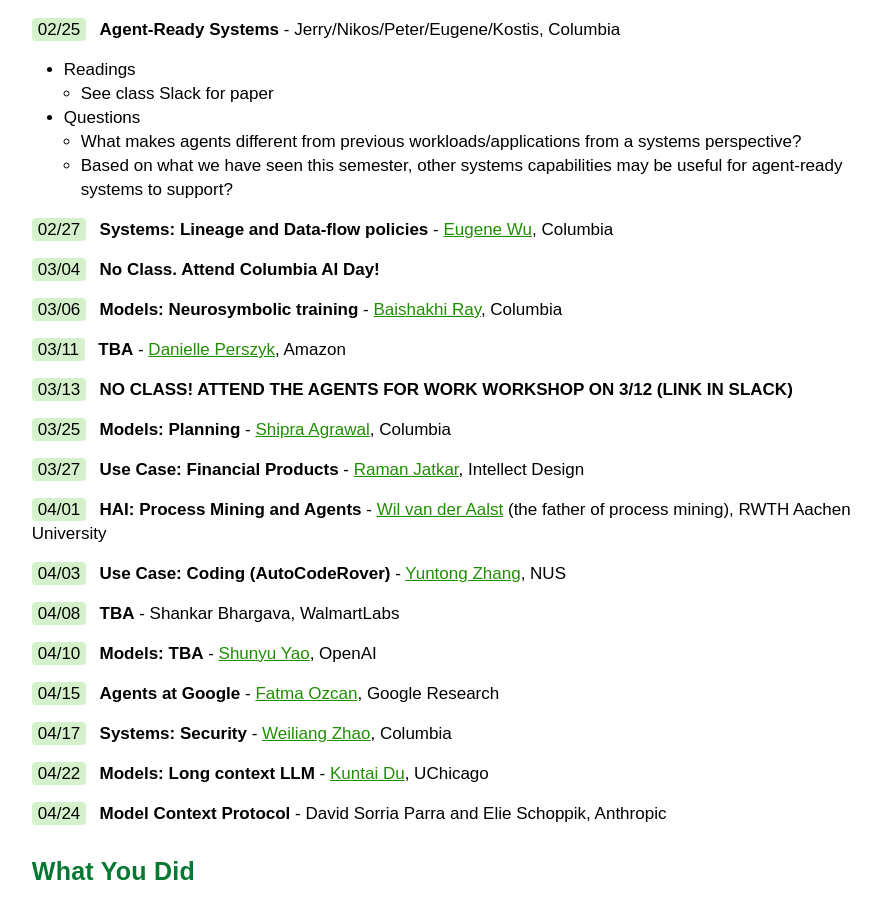
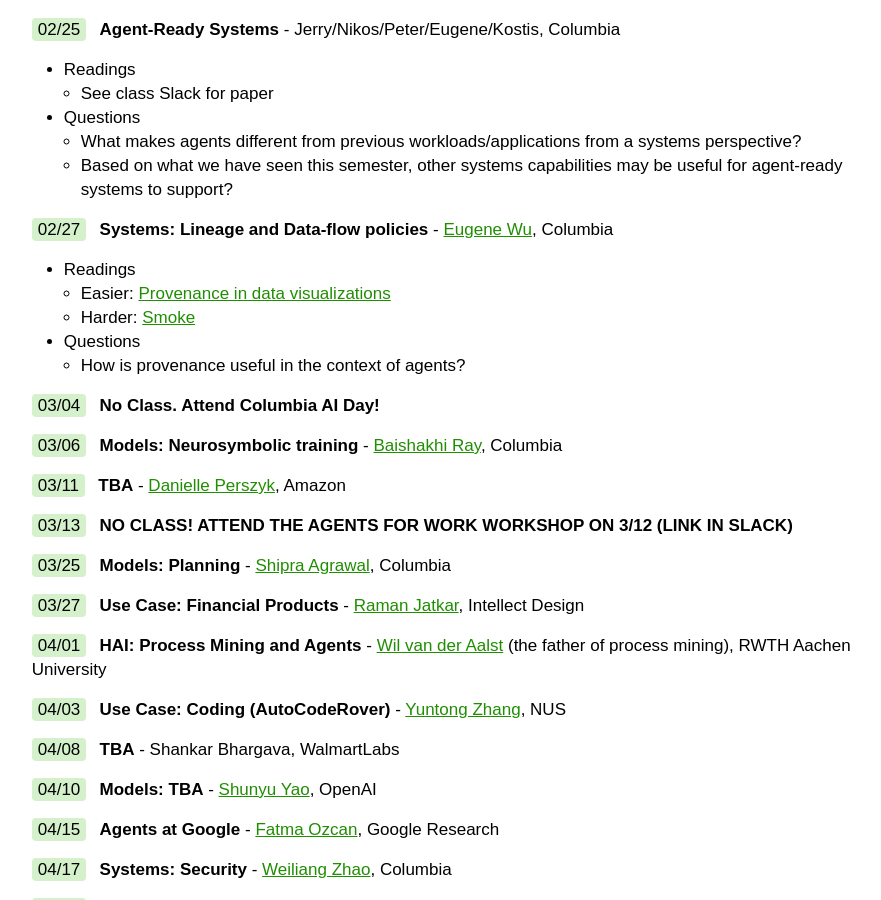
Before and after one commit to w6113/w6113.github.io, a Jekyll site: the page built from index.md, in a window 1280 px wide and 900 px high, scrolled down 4319 px. Shown: the whole window, without its empty margins (291-1172 px from the left). Built offline with Jekyll 4.4.1, drawn with Linux system fonts in a browser that asks for light colours.

Commit message:
generic message

```diff
--- a/index.md
+++ b/index.md
@@ -156,6 +156,12 @@
 
 <span class="date">02/27</span> <span class="topic">Systems: Lineage and Data-flow policies</span> - [Eugene Wu](https://www.eugenewu.net), Columbia
 
+* Readings
+  * Easier: [Provenance in data visualizations](https://www.dropbox.com/scl/fi/xivnuyo31tk3110bohmvc/smoke-hilda18.pdf?rlkey=bjtsktnij4bl0i4abwtsg4n4u&e=1&dl=0)
+  * Harder: [Smoke](https://arxiv.org/abs/1801.07237)
+* Questions
+  * How is provenance useful in the context of agents?
+
 
 <span class="date">03/04</span> <span class="topic">No Class.  Attend Columbia AI Day!</span>
 
```
